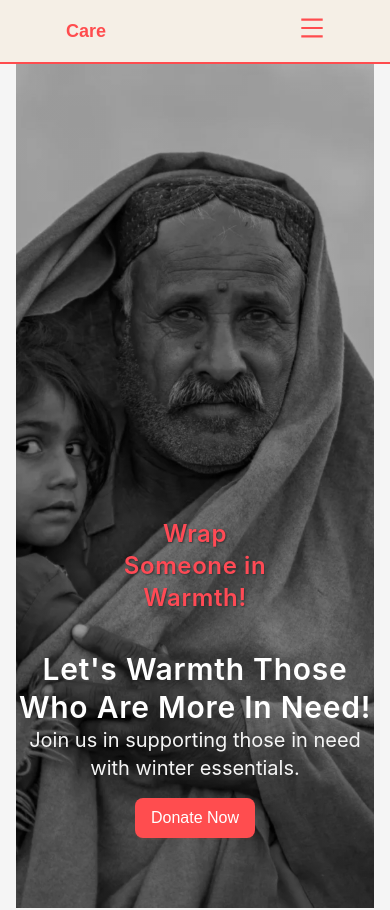
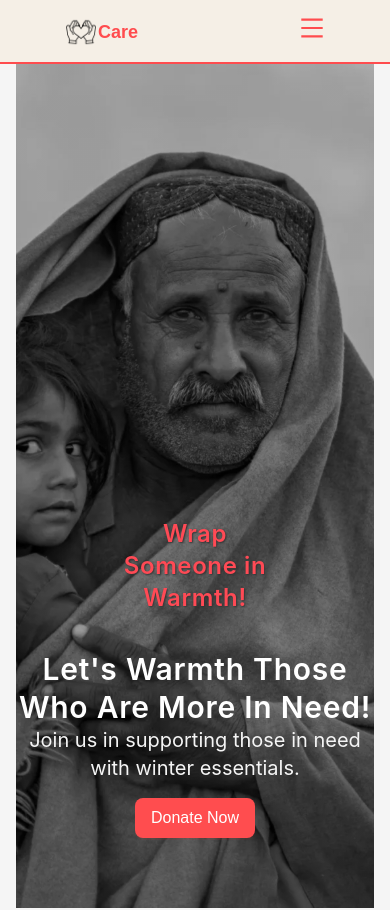
Before and after one commit to asheque33/winter-clothes-distribution-client, a React (Vite) app: page / in a window 390 px wide. Shown: the top 910 px of the page. Built offline with nearby package versions, Linux system fonts and the light colour scheme; no server answers; a web font is replaced by a local one.

Commit message:
refactore project logo in both navbar & footer

```diff
--- a/src/components/Home/Testimonial/DonorTestimonial.tsx
+++ b/src/components/Home/Testimonial/DonorTestimonial.tsx
@@ -84,7 +84,8 @@ const DonorTestimonial = () => {
             <SwiperSlide key={index}>
               <Card
                 style={{
-                  backgroundColor: theme === "light" ? "#fed7d6" : "#313131",
+                  // backgroundColor: theme === "light" ? "#fed7d6" : "#313131",
+                  backgroundColor: theme === "light" ? "#d9d9d9" : "#313131",
                 }}
                 className=" z-10"
               >
@@ -99,28 +100,36 @@ const DonorTestimonial = () => {
                       {item.name}
                     </Title>
                     <Text style={{ marginTop: "0px" }} className="text-sm">
-                      {item.occupation}
+                      <p>{item.occupation}</p>
                     </Text>
                   </Typography>
                   <Image
                     src={item.image}
+                    width={80}
                     height={80}
-                    width={80}
                     alt="image"
-                    className="object-cover bg-[#ff4c4e] rounded-full w-full h-full  bg-opacity-50  border-spacing-0.5  "
+                    style={{ objectFit: "cover" }}
+                    className="rounded-full "
+                    preview={false}
+                    // className="w-full bg-center  bg-cover bg-opacity-60 rounded-full    border-spacing-0.5  "
                   />
                 </div>
                 <div>
                   <Rate
-                    style={{ color: "#F86D45", margin: "8px 0" }}
+                    style={{
+                      color: theme === "light" ? "#56371A" : "#F86D45",
+                      margin: "8px 0",
+                    }}
                     disabled
                     value={item.ratings}
                   />
                 </div>
 
                 <Text className="text-lg font-medium">
-                  {item.testimonial} I can't thank you enough for your
-                  generosity and support.
+                  <p>
+                    {item.testimonial} I can't thank you enough for your
+                    generosity and support.
+                  </p>
                 </Text>
               </Card>
             </SwiperSlide>
--- a/src/components/layouts/Shared/CustomFooter.tsx
+++ b/src/components/layouts/Shared/CustomFooter.tsx
@@ -34,6 +34,7 @@ const CustomFooter = () => {
                     alt="logo Icon"
                     width={40}
                     height={40}
+                    preview={false}
                   />
                 </div>
                 <Typography className="flex flex-col text-start">
--- a/src/components/layouts/Shared/Navbar.tsx
+++ b/src/components/layouts/Shared/Navbar.tsx
@@ -1,8 +1,10 @@
 import { logOut, selectedUser } from "@/redux/features/auth/authSlice";
+import logoLightIcon from "@/assets/care-logo-light.png";
+import logoDarkIcon from "@/assets/care-logo-dark.png";
 import { useAppDispatch, useAppSelector } from "@/redux/hooks";
 import { unAuthUserPaths } from "@/routes/navbar.route";
 
-import { Button, Drawer, Layout, Menu, theme } from "antd";
+import { Button, Drawer, Image, Layout, Menu, theme } from "antd";
 import React, { useContext, useEffect, useState } from "react";
 import { Link, NavLink, useNavigate } from "react-router-dom";
 import Container from "./Container";
@@ -65,11 +67,18 @@ const Navbar: React.FC = () => {
       <Container className="flex items-center justify-between lg:px-4">
         <div id="logo" style={{ flex: 1 }}>
           <Link
-            className={`font-semibold  hover:opacity-75 text-lg md:text-2xl `}
+            className={`font-semibold  hover:opacity-90 text-lg md:text-2xl flex items-center gap-0.5`}
             style={{ color: token?.colorPrimary }}
             to="/"
           >
-            Care
+            <Image
+              src={theme === "dark" ? logoDarkIcon : logoLightIcon}
+              alt="logo Icon"
+              width={30}
+              height={30}
+              preview={false}
+            />
+            <span>Care</span>
           </Link>
         </div>
         {/* desktop view */}
```
